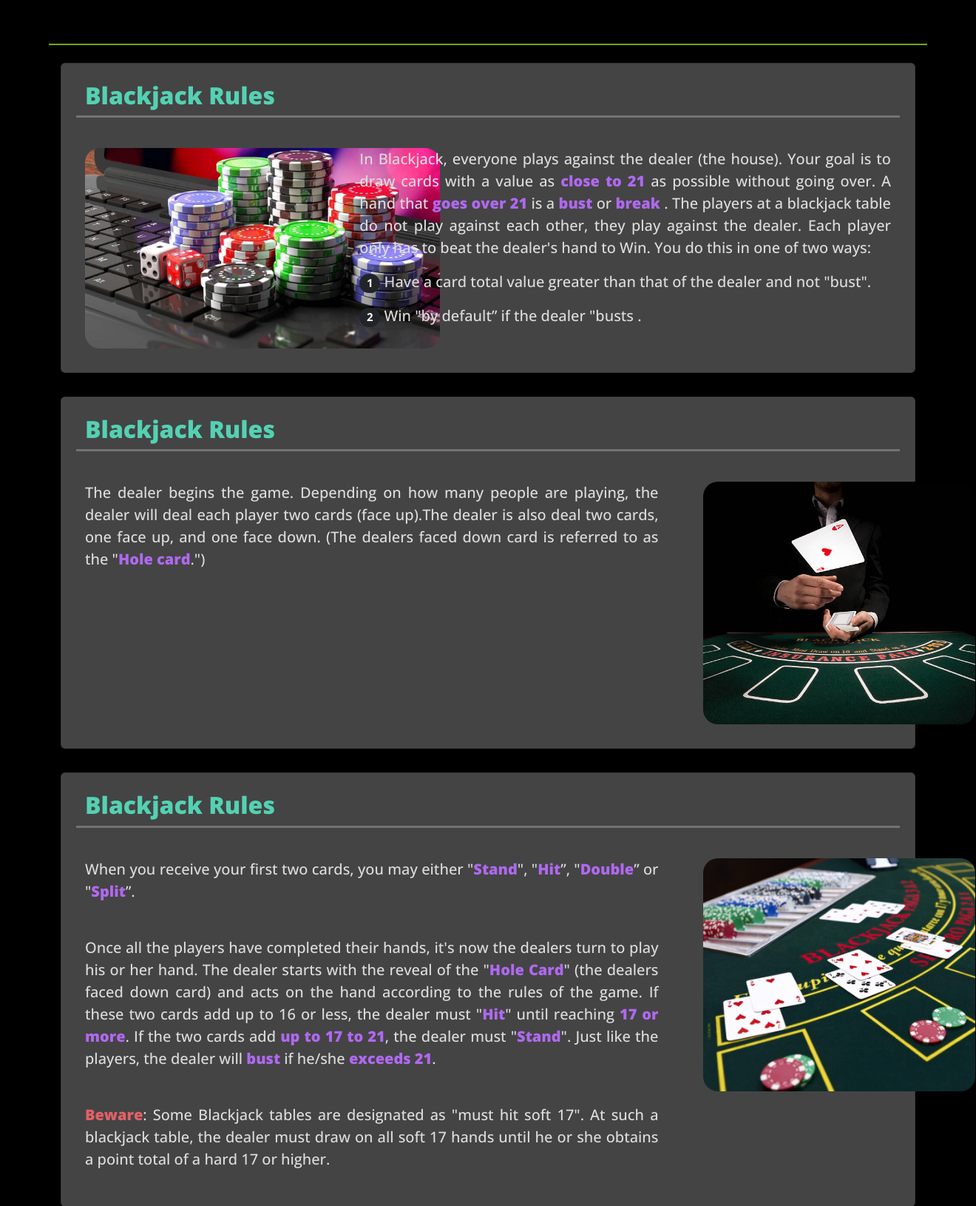
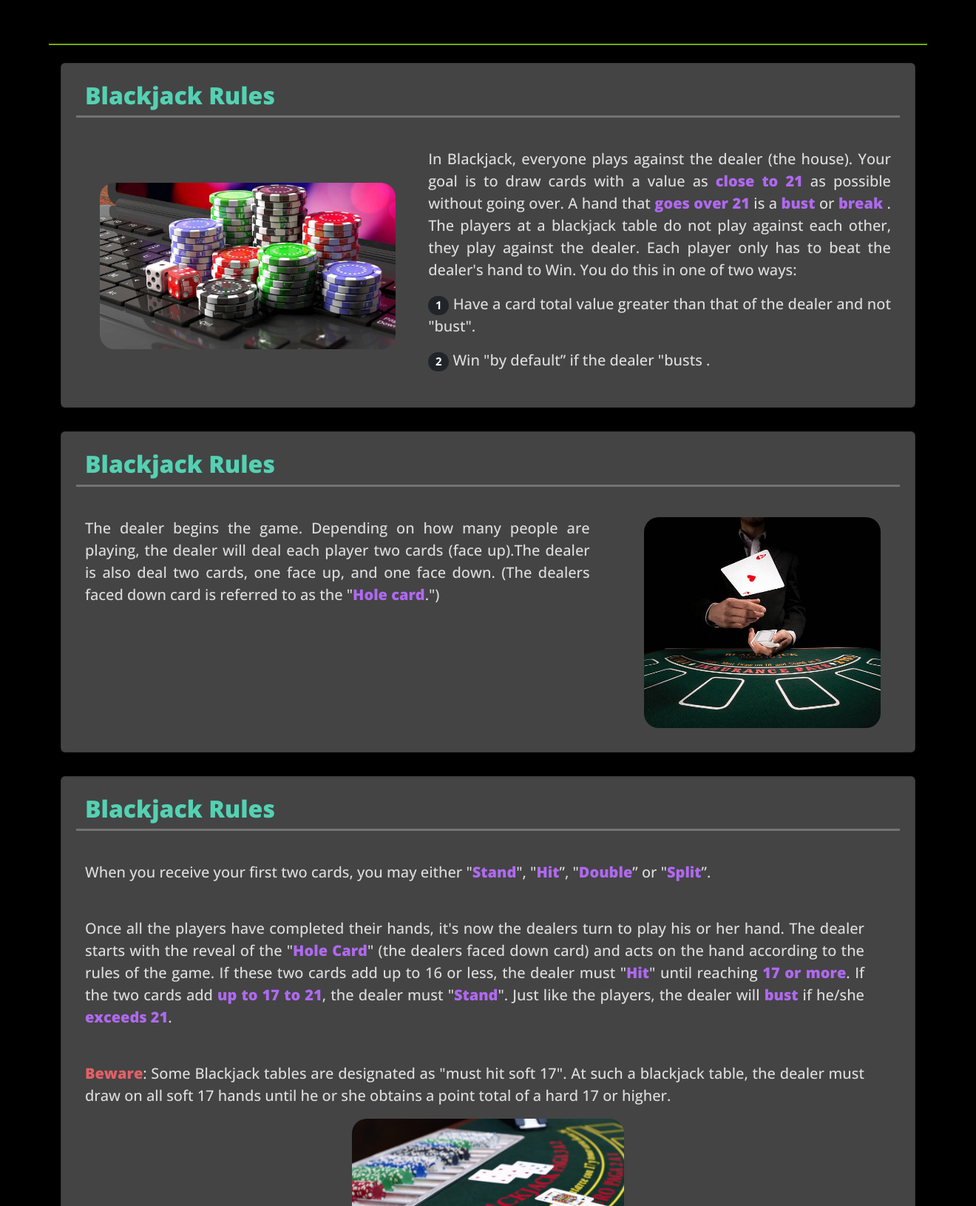
Before and after one commit to jimkk159/Flask-BlackJack, a Flask app: page /rule in a window 1320 px wide. Shown: the part 309-1939 px from the top of the page at 74% size. Run offline with Flask 2, Linux system fonts and the light colour scheme; some libraries are stand-ins or nearby versions; some web fonts are replaced.

Commit message:
response of rule html

```diff
--- a/app/static/css/styles.css
+++ b/app/static/css/styles.css
@@ -164,6 +164,9 @@ strong{
 .align-left-text{
     padding-right:3rem;
 }
+.align-right-text{
+    padding-left:3rem;
+}
 .card-value-title{
     min-width: 340px;
     max-width: 30%;
@@ -207,11 +210,11 @@ strong{
     position:relative;
 }
 .rule-section .choice-content{
-    min-height: 50%;
+
     position:relative;
 }
 .rule-section .choice-alert{
-    min-height: 30%;
+
     padding-right:3rem;
     position:absolute;
     bottom: 0;
@@ -749,3 +752,137 @@ font-size: 30px;
 .flash{
     color:red;
 }
+@media only screen and (min-width: 768px) {
+    .rule-section .choice-alert {
+        position:relative;
+        padding:0;
+    }
+    .rule-section .img-left , .rule-section .img-right{
+        margin: auto;
+        margin-bottom: 1.5rem;
+    }
+    .rule-section .banker-img{
+        order:-1;
+    }
+    .rule-section .bust-img{
+        width: 20rem;
+    }
+    .rule-section .insurance-container{
+        flex-direction: column;
+    }
+    .rule-section .insurance-img{
+        order: -1;
+    }
+    .rule-section .insurance-img img{
+        width: 25rem;
+    }
+    .rule-section .surrender-img{
+        order: -1;
+    }
+    .rule-section .surrender-img img{
+        width: 25rem;
+    }
+    .rule-section .chip-img img{
+        width: 23rem;
+    }
+}
+@media only screen and (min-width: 992px) {
+    .rule-section .banker-img{
+        order:0;
+    }
+}
+@media only screen and (min-width: 1200px) {
+    .rule-section img {
+        width: 25rem;
+    }
+    .rule-section .img-left , .rule-section .img-right{
+        margin: auto;
+    }
+    .rule-section .banker-img img{
+        width: 20rem;
+    }
+    .rule-section .push-img img{
+        width: 25rem;
+    }
+    .rule-section .insurance-img{
+        order: 0;
+    }
+    .rule-section .insurance-img img{
+        width: 20rem;
+    }
+    .rule-section .surrender-img img{
+        width: 20rem;
+    }
+    .rule-section .chip-img img{
+        width: 20rem;
+    }
+    .rule-section .soft-hard-img{
+        margin-bottom: 1rem;
+    }
+    .rule-section .soft-hard-img img{
+        width: 30rem;
+    }
+}
+@media only screen and (min-width: 1400px) {
+    .rule-section img {
+        width: 23rem;
+    }
+    .rule-section .img-left , .rule-section .img-right{
+        margin: auto;
+    }
+    .rule-section .banker-img img{
+        width: 23rem;
+    }
+    .rule-section .push-img img{
+        width: 30rem;
+    }
+    .rule-section .insurance-img{
+        order: 0;
+    }
+    .rule-section .insurance-img img{
+        width: 23rem;
+    }
+    .rule-section .soft-hard-img img{
+        width: 35rem;
+    }
+}
+
+@media only screen and (min-width: 1920px) {
+    .rule-section img {
+        width: 30rem;
+    }
+    .rule-section .img-left , .rule-section .img-right{
+        margin: auto;
+    }
+    .card-value-title{
+        max-width: 50%;
+    }
+    .align-left-text {
+        padding-right: 2rem;
+    }
+    .rule-section .choice-alert {
+        position:relative;
+        padding:0;
+    }
+    .rule-section .bust-img{
+        width: 20rem;
+    }
+    .rule-section .push-img img{
+        width: 35rem;
+    }
+    .rule-section .insurance-img{
+        order: 0;
+    }
+    .rule-section .insurance-img img{
+        width: 30rem;
+    }
+    .rule-section .surrender-img img{
+        width: 30rem;
+    }
+    .rule-section .chip-img img{
+        width: 30rem;
+    }
+    .rule-section .soft-hard-img img{
+        width: 45rem;
+    }
+}
--- a/app/templates/rule.html
+++ b/app/templates/rule.html
@@ -13,11 +13,11 @@
                             <hr>
                         </div>
                         <div class="row section-row-2">
-                            <div class="col-lg-4">
+                            <div class="d-flex align-items-center col-xxl-4 col-xl-5 content-img-col">
                                 <img class="img-left content-img"
                                      src="{{ url_for('static',filename='img/stake.jpg') }}">
                             </div>
-                            <div class="col-lg-8">
+                            <div class="col-xxl-8 col-xl-7 content-text-col">
                                 <p>In Blackjack, everyone plays against the dealer (the house).
                                     Your goal is to draw cards with
                                     a
@@ -62,8 +62,8 @@
                             <h2>Blackjack Rules</h2>
                             <hr>
                         </div>
-                        <div class="row section-row-2">
-                            <div class="col-lg-9 align-left-text">
+                        <div class="d-flex row section-row-2">
+                            <div class="col-xl-8 col-lg-6 align-left-text">
                                 <p>The dealer begins the game. Depending on how many people are playing, the dealer
                                     will deal each player two cards (face up).The dealer is also deal two cards, one
                                     face up, and one face down. (The dealers faced
@@ -71,10 +71,9 @@
                                         card</strong>.")
                                 </p>
                             </div>
-                            <div class="col-lg-3">
+                            <div class="col-xl-4 col-lg-6 banker-img">
                                 <img class="img-right content-img"
-                                     src="{{ url_for('static',filename='img/banker.jpg') }}"
-                                     style="width: 23rem;">
+                                     src="{{ url_for('static',filename='img/banker.jpg') }}">
                             </div>
                         </div>
                     </div>
@@ -90,7 +89,7 @@
                             <hr>
                         </div>
                         <div class="row section-row-2">
-                            <div class="col-lg-9 align-left-text">
+                            <div class="col-xxl-8 align-left-text">
                                 <p>When you receive your first two cards, you may either "<strong>Stand</strong>",
                                     "<strong>Hit</strong>”, "<strong>Double</strong>” or
                                     "<strong>Split</strong>”.</p>
@@ -133,7 +132,7 @@
                                     on all soft 17 hands until he or she obtains a point total of a hard 17 or higher.
                                 </p>
                             </div>
-                            <div class="col-lg-3">
+                            <div class="col-xxl-4">
                                 <img class="img-right content-img"
                                      src="{{ url_for('static',filename='img/blackjack-player.jpg') }}"
                                      style="width: 23rem;">
@@ -148,7 +147,7 @@
         </section>
         <section class="rule-section">
             <div class="row">
-                <div class="col-lg-4">
+                <div class="col-md-4">
                     <div class="card number-card">
                         <div class="card-body card-value-body">
                             <img class="clip-card-img clip-card-img-top content-img"
@@ -158,7 +157,7 @@
                         </div>
                     </div>
                 </div>
-                <div class="col-lg-4">
+                <div class="col-md-4">
                     <div class="card face-card">
                         <div class="card-body card-value-body">
                             <img class="clip-card-img clip-card-img-top content-img"
@@ -169,7 +168,7 @@
                         </div>
                     </div>
                 </div>
-                <div class="col-lg-4">
+                <div class="col-md-4">
                     <div class="card a-card">
                         <div class="card-body card-value-body">
                             <img class="clip-card-img clip-card-img-top content-img"
@@ -186,7 +185,7 @@
             <h3 class="card-value-title">Player Choice</h3>
         </section>
         <section class="rule-section">
-            <div class="card">
+            <div class="card hit-card">
                 <div class="card-body">
                     <div class="section-row-outside">
                         <div class="row section-row-1">
@@ -194,7 +193,7 @@
                             <hr>
                         </div>
                         <div class="row section-row-2">
-                            <div class="col-lg-9 choice-block align-left-text">
+                            <div class="col-xl-8 col-md-7 choice-block align-left-text">
                                 <div class="choice-content">
                                     <p>"<strong>Hit</strong>" is your intention is to "draw more cards". You "Hit" when
                                         you feel your
@@ -214,7 +213,7 @@
                                     </div>
                                 </div>
                             </div>
-                            <div class="col-lg-3">
+                            <div class="col-xl-4 col-md-5">
                                 <img class="stand-img content-img"
                                      src="{{ url_for('static',filename='img/gestures/hit.png') }}"
                                      style="width: 20rem;">
@@ -233,7 +232,7 @@
                             <hr>
                         </div>
                         <div class="row section-row-2">
-                            <div class="col-lg-9 choice-block align-left-text">
+                            <div class="col-xl-8 col-md-7 choice-block align-left-text">
                                 <div class="choice-content">
                                     <p>When you <strong>Stand</strong> in Blackjack, your intention is to "stay" with
                                         the original two cards
@@ -256,7 +255,7 @@
                                     </div>
                                 </div>
                             </div>
-                            <div class="col-lg-3">
+                            <div class="col-xl-4 col-md-5">
                                 <img class="stand-img content-img"
                                      src="{{ url_for('static',filename='img/gestures/stand.png') }}"
                                      style="width: 20rem;">
@@ -275,7 +274,7 @@
                             <hr>
                         </div>
                         <div class="row section-row-2">
-                            <div class="col-lg-9 choice-block align-left-text">
+                            <div class="col-xl-8 col-md-7 choice-block align-left-text">
                                 <div class="choice-content">
                                     <p>After receiving your <strong>first two cards</strong>, or on the first two cards
                                         of any split
@@ -303,7 +302,7 @@
                                     </div>
                                 </div>
                             </div>
-                            <div class="col-lg-3">
+                            <div class="col-xl-4 col-md-5">
                                 <img class="stand-img content-img"
                                      src="{{ url_for('static',filename='img/gestures/double.png') }}"
                                      style="width: 20rem;">
@@ -322,7 +321,7 @@
                             <hr>
                         </div>
                         <div class="row section-row-2">
-                            <div class="col-lg-9 choice-block align-left-text">
+                            <div class="col-xl-8 col-md-7 choice-block align-left-text">
                                 <div class="choice-content">
                                     <p>If your <strong>first two cards</strong> are of <strong>equal value</strong>, you
                                         have the option of "splitting"
@@ -348,7 +347,7 @@
                                     </div>
                                 </div>
                             </div>
-                            <div class="col-lg-3">
+                            <div class="col-xl-4 col-md-5">
                                 <img class="stand-img content-img"
                                      src="{{ url_for('static',filename='img/gestures/split.png') }}"
                                      style="width: 20rem;">
@@ -371,7 +370,7 @@
                         </div>
                         <div class="row section-row-2">
 
-                            <div class="col-lg-9 align-left-text">
+                            <div class="col-xl-8 col-md-7 align-left-text">
                                 <p>In Blackjack, the hand with the highest total wins as long as it doesn't exceed 21. A
                                     hand with a value over 21 is called a
                                     "<strong>Bust</strong>” or "<strong>Break</strong>" and it is an
@@ -381,10 +380,9 @@
                                 <p>When you "Bust", you lose your wager and that round is over for
                                     you. No matter the banker or dealer also bust or not later.</p>
                             </div>
-                            <div class="col-lg-3">
-                                <img class="img-right content-img"
-                                     src="{{ url_for('static',filename='img/Boom-graphic.jpg') }}"
-                                     style="width: 23rem;">
+                            <div class="col-xl-4 col-md-5">
+                                <img class="img-right content-img bust-img"
+                                     src="{{ url_for('static',filename='img/Boom-graphic.jpg') }}">
                             </div>
                         </div>
                     </div>
@@ -400,7 +398,7 @@
                             <hr>
                         </div>
                         <div class="row section-row-2">
-                            <div class="col-lg-9 align-left-text">
+                            <div class="col-xl-8 col-md-7 align-left-text">
                                 <p>the best possible hand in Blackjack is a combination of an Ace with a 10-card or a
                                     face card. This is an
                                     automatic
@@ -417,7 +415,7 @@
                                     back.
                                 </p>
                             </div>
-                            <div class="col-lg-3">
+                            <div class="col-xl-4 col-md-5">
                                 <img class="img-right content-img"
                                      src="{{ url_for('static',filename='img/blackjack_cards.jpg') }}"
                                      style="width: 20rem;">
@@ -436,12 +434,11 @@
                             <hr>
                         </div>
                         <div class="row section-row-2">
-                            <div class="col-lg-4">
-                                <img class="img-right content-img"
-                                     src="{{ url_for('static',filename='img/push.png') }}"
-                                     style="width: 30rem;">
+                            <div class="col-xl-5 push-img">
+                                <img class="img-left content-img"
+                                     src="{{ url_for('static',filename='img/push.png') }}">
                             </div>
-                            <div class="col-lg-8 align-left-text">
+                            <div class="col-xl-7 align-right-text">
                                 <p>A "<strong>Push</strong>" happens when both you and the dealer have the SAME total
                                     value of all cards.</p>
                                 <br>
@@ -477,7 +474,7 @@
                             <hr>
                         </div>
                         <div class="row section-row-2">
-                            <div class="col-lg-9 align-left-text">
+                            <div class="col-xl-8 align-left-text">
                                 <p><strong>Insurance</strong> is a side bet protecting you against the possibility that
                                     the dealer has a
                                     blackjack. </p>
@@ -495,10 +492,9 @@
                                     have a Blackjack, he takes the insurance bet and the game continues as normal.</p>
                                 </p>
                             </div>
-                            <div class="col-lg-3">
+                            <div class="col-xl-4 insurance-img">
                                 <img class="img-right content-img"
-                                     src="{{ url_for('static',filename='img/insurance.jpg') }}"
-                                     style="width: 23rem;">
+                                     src="{{ url_for('static',filename='img/insurance.jpg') }}">
                             </div>
                         </div>
                     </div>
@@ -514,7 +510,7 @@
                             <hr>
                         </div>
                         <div class="row section-row-2">
-                            <div class="col-lg-9 align-left-text">
+                            <div class="col-xl-8 align-left-text">
                                 <p>In Blackjack, players have the option of surrendering one <strong>half</strong> of
                                     their original
                                     wager after receiving their
@@ -528,10 +524,9 @@
                                     available on the Double Deck game.)
                                 </p>
                             </div>
-                            <div class="col-lg-3">
+                            <div class="col-xl-4 surrender-img">
                                 <img class="img-right content-img"
-                                     src="{{ url_for('static',filename='img/gestures/surrender.jpg') }}"
-                                     style="width: 23rem;">
+                                     src="{{ url_for('static',filename='img/gestures/surrender.jpg') }}">
                             </div>
                         </div>
                     </div>
@@ -550,12 +545,11 @@
                             <hr>
                         </div>
                         <div class="row section-row-2">
-                            <div class="col-lg-3">
+                            <div class="col-xl-4 chip-img">
                                 <img class="img-right content-img"
-                                     src="{{ url_for('static',filename='img/chip.jpg') }}"
-                                     style="width: 23rem;">
+                                     src="{{ url_for('static',filename='img/chip.jpg') }}">
                             </div>
-                            <div class="col-lg-9 align-left-text">
+                            <div class="col-xl-8 align-left-text">
                                 <p> At the conclusion of each round of play, the dealer will collect all losing wagers
                                     and pay off all winning
                                     wagers.</p>
@@ -585,12 +579,11 @@
                             <hr>
                         </div>
                         <div class="row section-row-2">
-                            <div class="col-lg-5">
-                                <img class="img-right content-img"
-                                     src="{{ url_for('static',filename='img/hard-and-soft-hands.png') }}"
-                                     style="width: 40rem;">
+                            <div class="col-xxl-6 soft-hard-img">
+                                <img class="img-left content-img"
+                                     src="{{ url_for('static',filename='img/hard-and-soft-hands.png') }}">
                             </div>
-                            <div class="col-lg-7 align-left-text">
+                            <div class="col-xxl-6 align-left-text">
                                 <p>A hand in which an Ace's value is counted as 11 is called a <strong>Soft
                                     hand</strong>, because it
                                     cannot be busted if the
```
